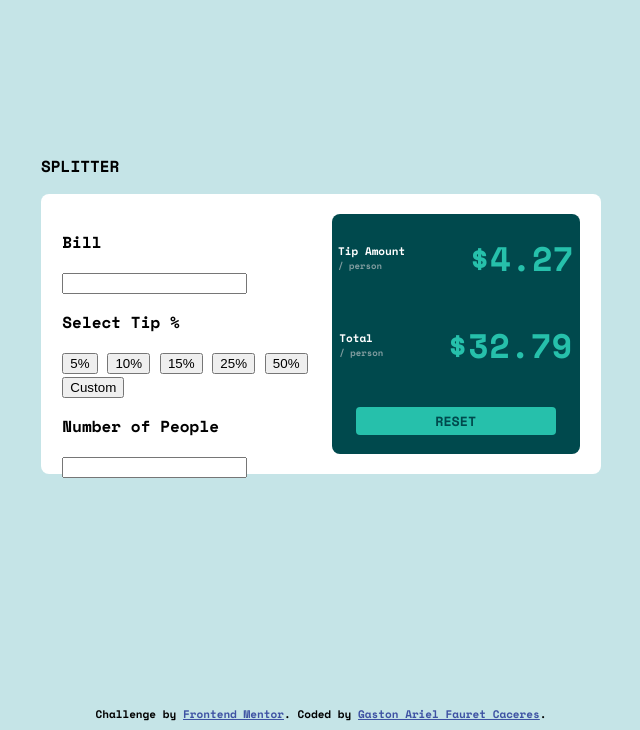
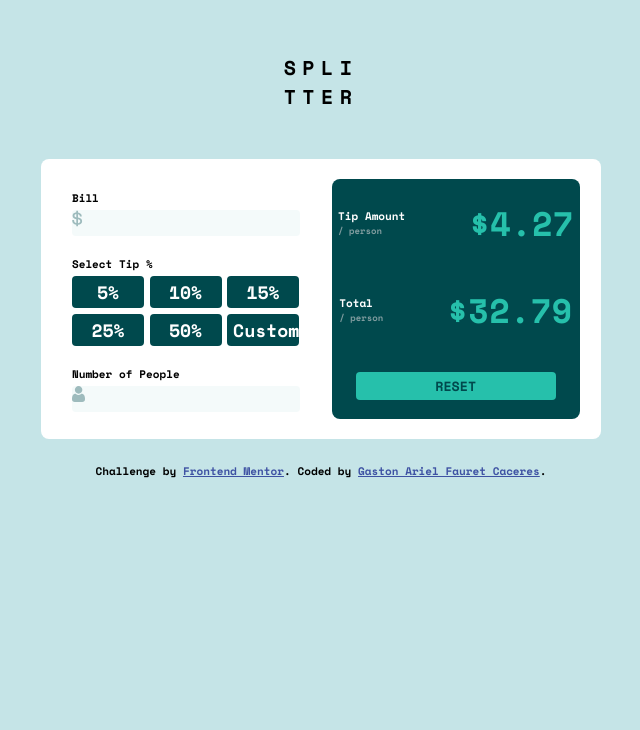
Before and after one commit to Gastonfauret/Frontend-Mentor-tip-app-calculator, a plain HTML site: page index.html in a window 1280 px wide. Shown: the part 102-832 px from the top of the page, without its empty margins (319-959 px from the left). Drawn offline with nearby package versions, Linux system fonts and the light colour scheme.

Commit message:
Second Commit

```diff
--- a/index.html
+++ b/index.html
@@ -24,9 +24,18 @@
     .container {
       width: 100vh;
       height: 100vh;
-      display: grid;
-      place-content: center;
+      display: flex;
+      flex-direction: column;
       background-color: hsl(185, 41%, 84%);
+      justify-content: center;
+      align-items: center;
+    }
+
+    .title {
+      font-size: 20px;
+      margin-bottom: 6vh;
+      margin-top: -10vh;
+      letter-spacing: 0.8vh;
     }
 
     .div-percent {
@@ -108,8 +117,89 @@
       font-family: 'Space Mono', monospace;
     }
 
-    .attribution { font-size: 11px; text-align: center; }
-    .attribution a { color: hsl(228, 45%, 44%); }
+    .bill {
+      font-size: 11px;
+      margin-left: 1.2vh;
+      margin-bottom: 0.5vh;
+    }
+
+    .select-tip, .people {
+      font-size: 11px;
+      margin-left: 1.2vh;
+      margin-bottom: 0.5vh;
+      margin-top: 2.5vh;
+    }
+
+    .bill-message-container {
+      display: flex;
+      justify-content: center;
+    }
+
+    .people-message-container {
+      display: flex;
+      justify-content: center;
+      }
+
+    .bill-message {
+      width: 28vh;
+      height: 3vh;
+      border: none;
+      background-color: hsl(189, 41%, 97%);
+      border-radius: 0.5vh;
+      background-image: url("./images/icon-dollar.svg");
+      background-repeat: no-repeat;
+      }
+
+    .people-message {
+      width: 28vh;
+      height: 3vh;
+      border: none;
+      background-color: hsl(189, 41%, 97%);
+      border-radius: 0.5vh;
+      background-image: url("./images/icon-person.svg");
+      background-repeat: no-repeat;
+    }
+
+    .button-container {
+      width: 30vh;
+      margin-left: 1.2vh;
+      display: flex;
+      flex-wrap: wrap;
+      flex-direction: row;
+      gap: 0.7vh;
+    }
+
+    .btn {
+      width: 9vh;
+      height: 4vh;
+      font-family: 'Space Mono', monospace;
+      background-color: hsl(183, 100%, 15%);
+      border-radius: 0.5vh;
+      border: none;
+      color: hsl(0, 0%, 100%);
+      font-size: 18px;
+    }
+
+    .btn:hover {
+      background-color: hsl(172, 67%, 45%);
+      color: hsl(0, 0%, 100%);
+      cursor: pointer;
+    }
+
+    .custom-percent:hover {
+      background-color: hsl(0, 0%, 100%);
+      color: hsl(183, 100%, 15%);
+    }
+
+    .attribution {
+      font-size: 11px;
+      text-align: center;
+      margin-top: 3vh;
+    }
+
+    .attribution a {
+      color: hsl(228, 45%, 44%);
+    }
   </style>
 </head>
 
@@ -117,7 +207,7 @@
 
 <!-- Contenedor De toda la Pagina -->
 <div class="container">
-  <p class="title">SPLITTER</p>
+  <p class="title">SPLI<br>TTER</p>
 
   <!-- Contenedor del "Tip Calculator" -->
   <div class="div-percent">
@@ -125,9 +215,12 @@
   <!-- Contenedor de la Izquierda -->
   <div class="main-container">
     <p class="bill">Bill</p>
-      <input class="bill-message" type="text">
+      <div class="bill-message-container">
+        <input class="bill-message" type="number">
+      </div>
 
-      <p class="slect-tip">Select Tip %</p>
+
+      <p class="select-tip">Select Tip %</p>
 
       <!--Contenedor de los Botones-->
       <div class="button-container">
@@ -142,7 +235,10 @@
 
       <p class="people">Number of People</p>
 
-      <input class="people-message" type="number">
+      <div class="people-message-container">
+        <input class="people-message" type="number"/>
+      </div>
+
   </div>
 
   <!--Contenedor General de la Derecha-->
@@ -177,11 +273,13 @@
   </div>
 </div>
 
-</div>
-
   <div class="attribution">
     Challenge by <a href="https://www.frontendmentor.io?ref=challenge" target="_blank">Frontend Mentor</a>.
     Coded by <a href="#">Gaston Ariel Fauret Caceres</a>.
   </div>
+
+</div>
+
+
 </body>
 </html>
```
